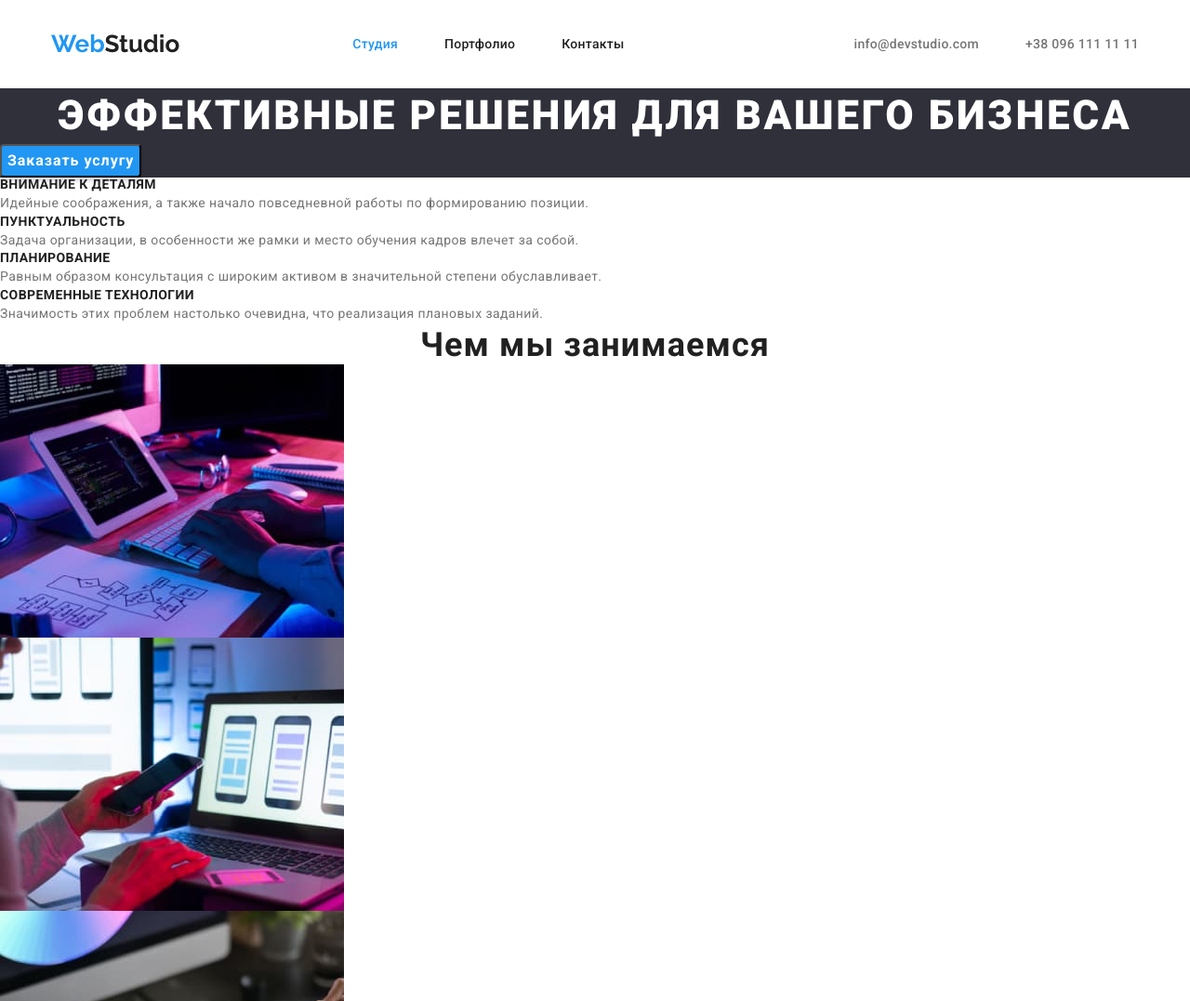
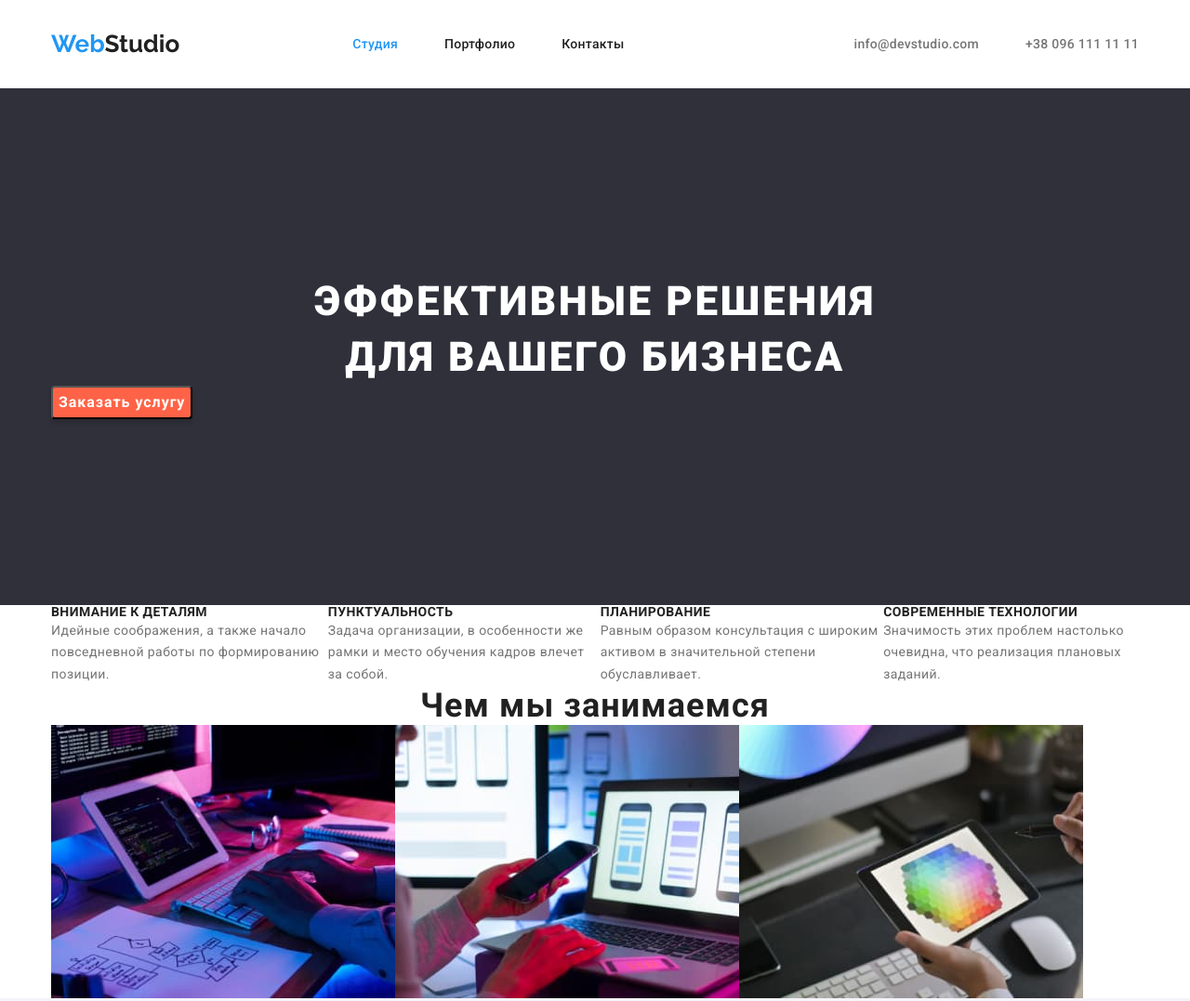
Before and after one commit to RomanKorotaev/goit-markup-hw-03, a plain HTML site: page index.html in a window 1280 px wide. Shown: the top 1077 px of the page at 93% size. Drawn offline with nearby package versions, Linux system fonts and the light colour scheme.

Commit message:
Промежуточное тестовое сохранение

```diff
--- a/css/styles.css
+++ b/css/styles.css
@@ -40,6 +40,7 @@ img {
   --white-color: #ffffff;
   --silver-backgr: #f5f4fa;
   --dark-backgr: #2f303a;
+  --btm-hover: #188ce8;
 }
 
 body {
@@ -173,6 +174,9 @@ header {
 
 .hero-backgr {
   background: var(--dark-backgr);
+  text-align: center;
+  padding-top: 200px;
+  padding-bottom: 200px;
 }
 
 .main-title {
@@ -183,6 +187,9 @@ header {
   letter-spacing: 0.06em;
   text-transform: uppercase;
   color: var(--white-color);
+
+  width: 700px;
+  margin: 0 auto;
 }
 
 .order-service-btm {
@@ -192,20 +199,27 @@ header {
   line-height: 1.88;
   display: flex;
   align-items: center;
-  text-align: center;
+  /*text-align: center;*/
   letter-spacing: 0.06em;
   color: var(--white-color);
   background: var(--accent-color);
   box-shadow: 0px 4px 4px rgba(0, 0, 0, 0.15);
   border-radius: 4px;
+
+  background: tomato;
 }
 
 .order-service-btm:hover,
 .order-service-btm:focus {
-  color: var(--accent-color);
+  color: var(--white-color);
+  background: var(--btm-hover);
 }
 
 /* =============  STUDIO. ADVANTAGES SECTION  ============= */
+
+.advantages-list {
+  display: flex;
+}
 
 .advantages-title {
   font-weight: 700;
@@ -233,6 +247,11 @@ header {
   letter-spacing: 0.03em;
   color: var(--header-color);
 }
+
+.whar-we-do-items {
+  display: flex;
+}
+
 .team-section {
   background: var(--silver-backgr);
 }
--- a/index.html
+++ b/index.html
@@ -15,7 +15,7 @@
 </head>
 <body>
     <!--Это шапка страницы-->
-    <header class="header ">
+    <header class="header">
         <div class="container">
             <nav class="navigation">
                 <a class="link logo" href="#">Web<span class="logo-studio-header logo">Studio </span></a>
@@ -36,38 +36,47 @@
     <!-- Это основной уникальный контен данной страницы-->
     <main>
         <section class="hero-backgr">
+            <div class="container">
                 <h1 class="main-title">Эффективные решения для вашего бизнеса</h1>
                 <button class="order-service-btm" type="button">Заказать услугу</button>
+            </div>
         </section>
 
         <!-- ADVANTAGES SECTION -->
         <section>
             <!--Это логический заголовок секции, который не будет отображаться на странице, но нужен по семантике -->
             <h2 class="visually-hidden">Наши преимущества</h2>
-            <ul class="list">
+            <div class="container">
+                <ul class="list advantages-list">
                     <li>
                         <h3 class="advantages-title">Внимание к деталям</h3>
-                    <p class="advantages-description">Идейные соображения, а также начало повседневной работы по формированию позиции.</p>
+                        <p class="advantages-description">Идейные соображения, а также начало повседневной работы по формированию
+                            позиции.</p>
                     </li>
                     <li>
                         <h3 class="advantages-title">Пунктуальность</h3>
-                    <p class="advantages-description">Задача организации, в особенности же рамки и место обучения кадров влечет за собой.</p>
+                        <p class="advantages-description">Задача организации, в особенности же рамки и место обучения кадров влечет за
+                            собой.</p>
                     </li>
                     <li>
                         <h3 class="advantages-title">Планирование</h3>
-                    <p class="advantages-description">Равным образом консультация с широким активом в значительной степени обуславливает.</p>
+                        <p class="advantages-description">Равным образом консультация с широким активом в значительной степени
+                            обуславливает.</p>
                     </li>
                     <li>
                         <h3 class="advantages-title">Современные технологии</h3>
-                    <p class="advantages-description">Значимость этих проблем настолько очевидна, что реализация плановых заданий.</p>
+                        <p class="advantages-description">Значимость этих проблем настолько очевидна, что реализация плановых заданий.
+                        </p>
                     </li>
                 </ul>
+            </div>
         </section>
 
         <!-- SECTION: WHAT WE DO-->
         <section>
+            <div class="container">
               <h2 class="secondary-title">Чем мы занимаемся</h2>
-            <ul class="list">
+                    <ul class="list whar-we-do-items" >
                         <li>
                             <img src="./images/what-we-do/img01.jpg" alt="Человек, печатающий код программы по блок-схеме" width="370" height="294">
                         </li>
@@ -78,6 +87,9 @@
                             <img src="./images/what-we-do/img03.jpg" alt="Человек, выбирающий цвета на планшете" width="370" height="294">
                         </li>
                     </ul>
+            </div>
+
+
         </section>
 
         <!-- SECTION: OUR TEAM  -->
```
Lines whose indentation alone changed are shown as unchanged.
